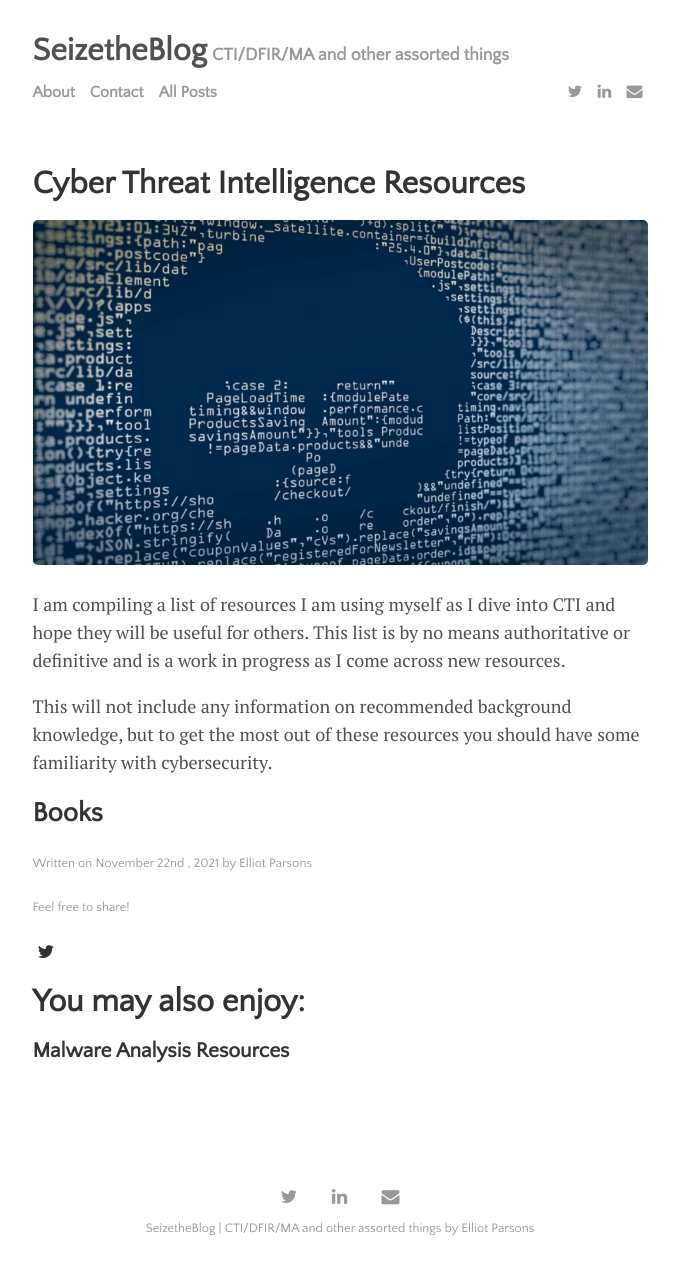
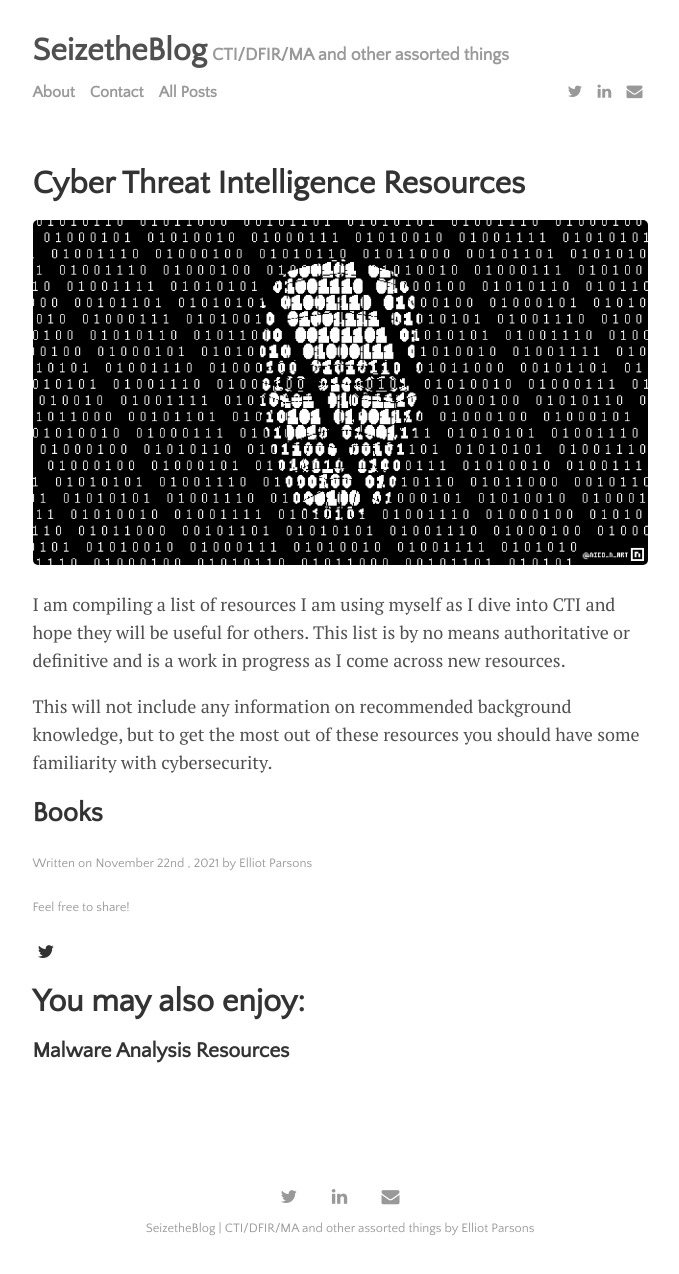
Before and after one commit to seizethecheese/seizethecheese.github.io, a Jekyll site: the page built from _posts/2021-11-22-cti-resources.md, in a window 1280 px wide. Shown: the whole page, without its empty margins (300-979 px from the left). Built offline with Jekyll 4.4.1, drawn with Linux system fonts in a browser that asks for light colours.

Commit message:
post added

```diff
--- a/_posts/2021-11-22-cti-resources.md
+++ b/_posts/2021-11-22-cti-resources.md
@@ -4,7 +4,7 @@ title: "Cyber Threat Intelligence Resources"
 author: "Elliot Parsons"
 categories: cti
 tags: [cti,resources]
-image: malware.jpeg
+image: cti.png
 ---
 
 I am compiling a list of resources I am using myself as I dive into CTI and hope they will be useful for others. This list is by no means authoritative or definitive and is a work in progress as I come across new resources.
```
Also changed, not shown: assets/img/cards.jpg (deleted), assets/img/cti.png (added), assets/img/cutting.jpg (deleted), assets/img/forest.jpg (deleted), assets/img/mountains.jpg (deleted), assets/img/spools.jpg (deleted).
